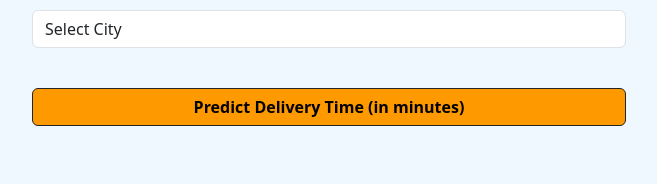
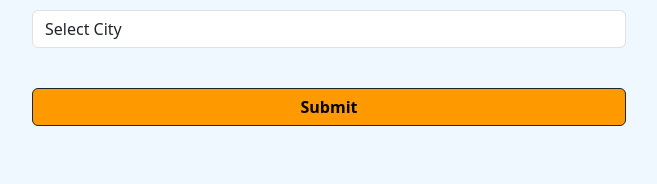
Before and after one commit to MANMEET75/Amazon-Delivery-Time-Prediction-End-to-End-Implementation-with-Deployment, a Flask app: page / in a window 1280 px wide. Shown: the part 1891-2075 px from the top of the page, without its empty margins (14-671 px from the left). Run offline with Flask 3, Linux system fonts and the light colour scheme; some libraries are stand-ins or nearby versions.

Commit message:
Update home.html

```diff
--- a/templates/home.html
+++ b/templates/home.html
@@ -268,7 +268,7 @@
             <br>
 
             <div class="mb-3">
-                <input class="btn btn-dark" id="predictButton" type="submit" value="Predict Delivery Time (in minutes)" required />
+                <input class="btn btn-dark" id="predictButton" type="submit" value="Submit" required />
             </div>
         </form>
         <h2>
```
